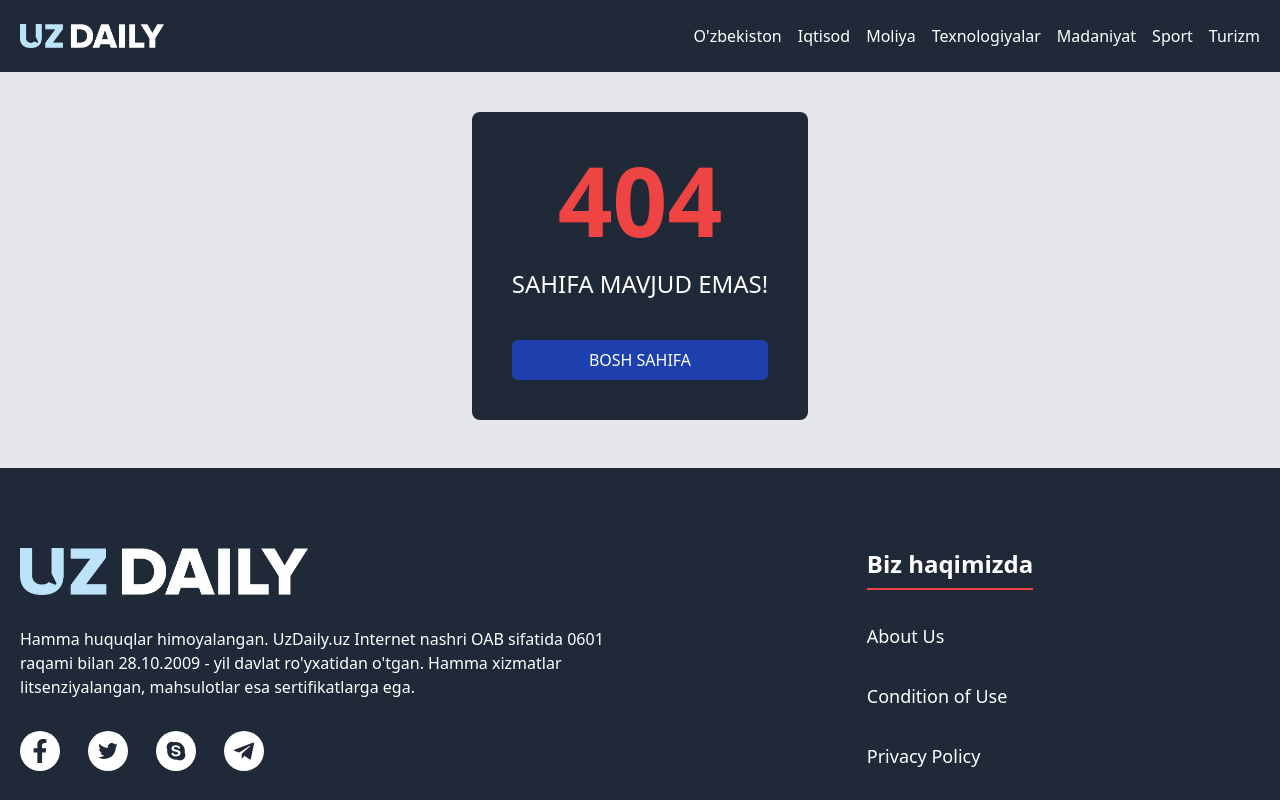
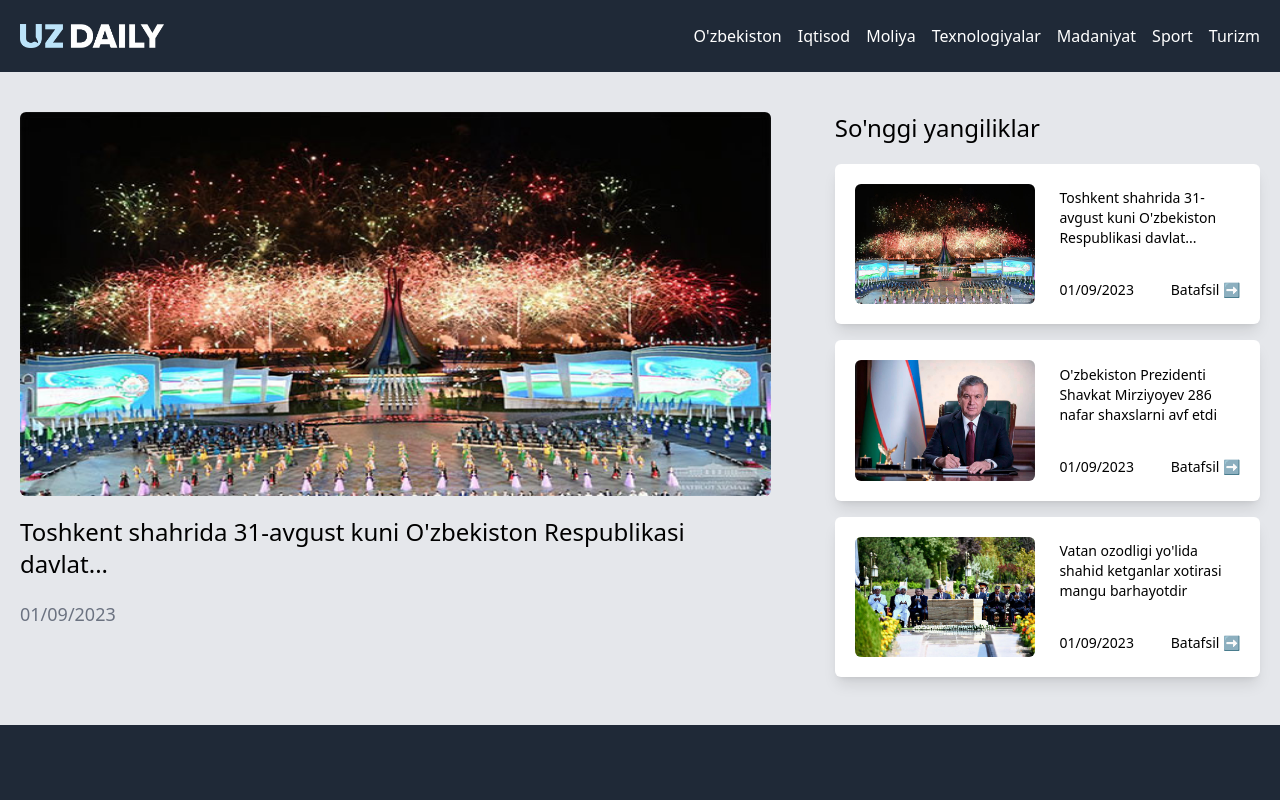
Before and after one commit to Zuhriddin-Devs/uz-daily-uz, a React (Vite) app: page /Sport/1 in a window 1280 px wide. Shown: the top 800 px of the page. Built offline with nearby package versions, Linux system fonts and the light colour scheme.

Commit message:
Add Detail page. Detail page has been given functions

```diff
--- a/src/App.jsx
+++ b/src/App.jsx
@@ -18,6 +18,7 @@ import ConditionOfUse from './pages/ConditionOfUse';
 import PrivacyPolicy from './pages/PrivacyPolicy';
 import Gadgets from './pages/Gadgets';
 import Advertisement from './pages/Advertisement';
+import Detail from './pages/Detail';
 import PageNotFound from './pages/PageNotFound';
 
 const App = () => {
@@ -36,6 +37,13 @@ const App = () => {
         <Route path='/Privacy Policy' element={<PrivacyPolicy />} />
         <Route path='/Gadgets' element={<Gadgets />} />
         <Route path='/Advertisement' element={<Advertisement />} />
+        <Route path='/Uzbekistan/:id' element={<Detail />} />
+        <Route path='/Iqtisod/:id' element={<Detail />} />
+        <Route path='/Moliya/:id' element={<Detail />} />
+        <Route path='/Texnologiyalar/:id' element={<Detail />} />
+        <Route path='/Madaniyat/:id' element={<Detail />} />
+        <Route path='/Sport/:id' element={<Detail />} />
+        <Route path='/Turizm/:id' element={<Detail />} />
         <Route path='*' element={<PageNotFound />} />
       </Route>
     )
--- /dev/null
+++ b/src/pages/Detail.jsx
@@ -0,0 +1,52 @@
+import React from 'react';
+import data from '../assets/data';
+import { useParams, Link } from 'react-router-dom';
+
+const Detail = () => {
+    const { id } = useParams();
+    const newsItem = data().find(news => news.id === parseInt(id));
+
+    if (!newsItem) {
+        return <div className='w-full max-w-7xl sm:flex gap-x-16 justify-center mx-auto px-5'>
+            <p className='text-2xl font-medium text-red-500 text-center'>Yangilik topilmadi :(</p>
+        </div>
+    };
+
+    return (
+        <div className="w-full max-w-7xl sm:flex gap-x-16 justify-center mx-auto px-5">
+            <div className='mb-7 space-y-5 sm:w-180% sm:mb-0'>
+                <img src={newsItem.image} alt={newsItem.alt} className='w-full h-96 rounded-md' />
+                <h3 className='text-2xl font-medium text-black'>{newsItem.title}</h3>
+                <p className='text-lg font-medium text-gray-500'>{newsItem.date}</p>
+                <p className='text-lg font-sm text-black'>{newsItem.content}</p>
+            </div>
+            <div className='w-auto'>
+                <div className='mb-5'>
+                    <h3 className='text-black text-2xl font-medium text-center sm:text-start'>
+                        So'nggi yangiliklar
+                    </h3>
+                </div>
+                <div>
+                    <ul className='grid grid-cols-1 gap-y-4'>
+                        {data().slice(0, 3).map((news) => (
+                            <li key={news.id} className='bg-white grid lg:grid-cols-2 gap-6 shadow-lg rounded-md p-5'>
+                                <div>
+                                    <img className='w-full h-full rounded-md' src={news.image} alt={news.alt} />
+                                </div>
+                                <div className='flex flex-col justify-evenly space-y-7'>
+                                    <h2 className="text-black text-sm font-medium">{news.title}</h2>
+                                    <div className='flex justify-between items-center'>
+                                        <p className="text-black text-sm font-medium">{news.date}</p>
+                                        <Link to={`/Uzbekistan/${news.id}`} className="text-black text-sm font-medium">{news.detail}</Link>
+                                    </div>
+                                </div>
+                            </li>
+                        ))}
+                    </ul>
+                </div>
+            </div>
+        </div>
+    );
+};
+
+export default Detail;
--- a/src/pages/Iqtisod.jsx
+++ b/src/pages/Iqtisod.jsx
@@ -20,10 +20,10 @@ const Iqtisod = () => {
                                 </div>
                                 <div className='flex flex-col justify-evenly space-y-6 lg:space-y-4'>
                                     <h2 className="text-black text-lg font-medium">{news.title}</h2>
-                                    <p className="text-gray-600 text-sm font-normal">{news.about}</p>
+                                    <p className="text-gray-600 text-sm font-normal">{news.description}</p>
                                     <div className='flex justify-between items-center'>
                                         <p className="text-black text-base font-medium">{news.date}</p>
-                                        <Link to="#" className="text-black text-base font-medium">{news.detail}</Link>
+                                        <Link to={`/Iqtisod/${news.id}`} className="text-black text-base font-medium">{news.detail}</Link>
                                     </div>
                                 </div>
                             </li>
@@ -48,7 +48,7 @@ const Iqtisod = () => {
                                     <h2 className="text-black text-sm font-medium">{news.title}</h2>
                                     <div className='flex justify-between items-center'>
                                         <p className="text-black text-sm font-medium">{news.date}</p>
-                                        <Link to="#" className="text-black text-sm font-medium">{news.detail}</Link>
+                                        <Link to={`/Iqtisod/${news.id}`} className="text-black text-sm font-medium">{news.detail}</Link>
                                     </div>
                                 </div>
                             </li>
--- a/src/pages/Madaniyat.jsx
+++ b/src/pages/Madaniyat.jsx
@@ -20,10 +20,10 @@ const Madaniyat = () => {
                                 </div>
                                 <div className='flex flex-col justify-evenly space-y-6 lg:space-y-4'>
                                     <h2 className="text-black text-lg font-medium">{news.title}</h2>
-                                    <p className="text-gray-600 text-sm font-normal">{news.about}</p>
+                                    <p className="text-gray-600 text-sm font-normal">{news.description}</p>
                                     <div className='flex justify-between items-center'>
                                         <p className="text-black text-base font-medium">{news.date}</p>
-                                        <Link to="#" className="text-black text-base font-medium">{news.detail}</Link>
+                                        <Link to={`/Madaniyat/${news.id}`} className="text-black text-base font-medium">{news.detail}</Link>
                                     </div>
                                 </div>
                             </li>
@@ -48,7 +48,7 @@ const Madaniyat = () => {
                                     <h2 className="text-black text-sm font-medium">{news.title}</h2>
                                     <div className='flex justify-between items-center'>
                                         <p className="text-black text-sm font-medium">{news.date}</p>
-                                        <Link to="#" className="text-black text-sm font-medium">{news.detail}</Link>
+                                        <Link to={`/Madaniyat/${news.id}`} className="text-black text-sm font-medium">{news.detail}</Link>
                                     </div>
                                 </div>
                             </li>
--- a/src/pages/Moliya.jsx
+++ b/src/pages/Moliya.jsx
@@ -20,10 +20,10 @@ const Moliya = () => {
                                 </div>
                                 <div className='flex flex-col justify-evenly space-y-6 lg:space-y-4'>
                                     <h2 className="text-black text-lg font-medium">{news.title}</h2>
-                                    <p className="text-gray-600 text-sm font-normal">{news.about}</p>
+                                    <p className="text-gray-600 text-sm font-normal">{news.description}</p>
                                     <div className='flex justify-between items-center'>
                                         <p className="text-black text-base font-medium">{news.date}</p>
-                                        <Link to="#" className="text-black text-base font-medium">{news.detail}</Link>
+                                        <Link to={`/Moliya/${news.id}`} className="text-black text-base font-medium">{news.detail}</Link>
                                     </div>
                                 </div>
                             </li>
@@ -48,7 +48,7 @@ const Moliya = () => {
                                     <h2 className="text-black text-sm font-medium">{news.title}</h2>
                                     <div className='flex justify-between items-center'>
                                         <p className="text-black text-sm font-medium">{news.date}</p>
-                                        <Link to="#" className="text-black text-sm font-medium">{news.detail}</Link>
+                                        <Link to={`/Moliya/${news.id}`} className="text-black text-sm font-medium">{news.detail}</Link>
                                     </div>
                                 </div>
                             </li>
--- a/src/pages/Sport.jsx
+++ b/src/pages/Sport.jsx
@@ -20,10 +20,10 @@ const Sport = () => {
                                 </div>
                                 <div className='flex flex-col justify-evenly space-y-6 lg:space-y-4'>
                                     <h2 className="text-black text-lg font-medium">{news.title}</h2>
-                                    <p className="text-gray-600 text-sm font-normal">{news.about}</p>
+                                    <p className="text-gray-600 text-sm font-normal">{news.description}</p>
                                     <div className='flex justify-between items-center'>
                                         <p className="text-black text-base font-medium">{news.date}</p>
-                                        <Link to="#" className="text-black text-base font-medium">{news.detail}</Link>
+                                        <Link to={`/Sport/${news.id}`} className="text-black text-base font-medium">{news.detail}</Link>
                                     </div>
                                 </div>
                             </li>
@@ -48,7 +48,7 @@ const Sport = () => {
                                     <h2 className="text-black text-sm font-medium">{news.title}</h2>
                                     <div className='flex justify-between items-center'>
                                         <p className="text-black text-sm font-medium">{news.date}</p>
-                                        <Link to="#" className="text-black text-sm font-medium">{news.detail}</Link>
+                                        <Link to={`/Sport/${news.id}`} className="text-black text-sm font-medium">{news.detail}</Link>
                                     </div>
                                 </div>
                             </li>
--- a/src/pages/Texnologiyalar.jsx
+++ b/src/pages/Texnologiyalar.jsx
@@ -20,10 +20,10 @@ const Texnologiyalar = () => {
                                 </div>
                                 <div className='flex flex-col justify-evenly space-y-6 lg:space-y-4'>
                                     <h2 className="text-black text-lg font-medium">{news.title}</h2>
-                                    <p className="text-gray-600 text-sm font-normal">{news.about}</p>
+                                    <p className="text-gray-600 text-sm font-normal">{news.description}</p>
                                     <div className='flex justify-between items-center'>
                                         <p className="text-black text-base font-medium">{news.date}</p>
-                                        <Link to="#" className="text-black text-base font-medium">{news.detail}</Link>
+                                        <Link to={`/Texnologiyalar/${news.id}`} className="text-black text-base font-medium">{news.detail}</Link>
                                     </div>
                                 </div>
                             </li>
@@ -48,7 +48,7 @@ const Texnologiyalar = () => {
                                     <h2 className="text-black text-sm font-medium">{news.title}</h2>
                                     <div className='flex justify-between items-center'>
                                         <p className="text-black text-sm font-medium">{news.date}</p>
-                                        <Link to="#" className="text-black text-sm font-medium">{news.detail}</Link>
+                                        <Link to={`/Texnologiyalar/${news.id}`} className="text-black text-sm font-medium">{news.detail}</Link>
                                     </div>
                                 </div>
                             </li>
--- a/src/pages/Turizm.jsx
+++ b/src/pages/Turizm.jsx
@@ -20,10 +20,10 @@ const Turizm = () => {
                                 </div>
                                 <div className='flex flex-col justify-evenly space-y-6 lg:space-y-4'>
                                     <h2 className="text-black text-lg font-medium">{news.title}</h2>
-                                    <p className="text-gray-600 text-sm font-normal">{news.about}</p>
+                                    <p className="text-gray-600 text-sm font-normal">{news.description}</p>
                                     <div className='flex justify-between items-center'>
                                         <p className="text-black text-base font-medium">{news.date}</p>
-                                        <Link to="#" className="text-black text-base font-medium">{news.detail}</Link>
+                                        <Link to={`/Turizm/${news.id}`} className="text-black text-base font-medium">{news.detail}</Link>
                                     </div>
                                 </div>
                             </li>
@@ -48,7 +48,7 @@ const Turizm = () => {
                                     <h2 className="text-black text-sm font-medium">{news.title}</h2>
                                     <div className='flex justify-between items-center'>
                                         <p className="text-black text-sm font-medium">{news.date}</p>
-                                        <Link to="#" className="text-black text-sm font-medium">{news.detail}</Link>
+                                        <Link to={`/Turizm/${news.id}`} className="text-black text-sm font-medium">{news.detail}</Link>
                                     </div>
                                 </div>
                             </li>
--- a/src/pages/Uzbekistan.jsx
+++ b/src/pages/Uzbekistan.jsx
@@ -20,10 +20,10 @@ const Uzbekistan = () => {
                                 </div>
                                 <div className='flex flex-col justify-evenly space-y-6 lg:space-y-4'>
                                     <h2 className="text-black text-lg font-medium">{news.title}</h2>
-                                    <p className="text-gray-600 text-sm font-normal">{news.about}</p>
+                                    <p className="text-gray-600 text-sm font-normal">{news.description}</p>
                                     <div className='flex justify-between items-center'>
                                         <p className="text-black text-base font-medium">{news.date}</p>
-                                        <Link to="#" className="text-black text-base font-medium">{news.detail}</Link>
+                                        <Link to={`/Uzbekistan/${news.id}`} className="text-black text-base font-medium">{news.detail}</Link>
                                     </div>
                                 </div>
                             </li>
@@ -48,7 +48,7 @@ const Uzbekistan = () => {
                                     <h2 className="text-black text-sm font-medium">{news.title}</h2>
                                     <div className='flex justify-between items-center'>
                                         <p className="text-black text-sm font-medium">{news.date}</p>
-                                        <Link to="#" className="text-black text-sm font-medium">{news.detail}</Link>
+                                        <Link to={`/Uzbekistan/${news.id}`} className="text-black text-sm font-medium">{news.detail}</Link>
                                     </div>
                                 </div>
                             </li>
```
